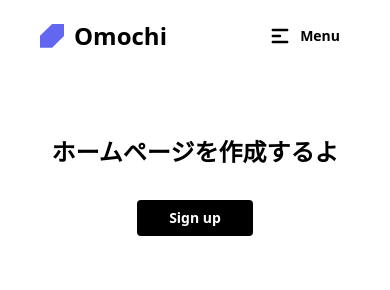
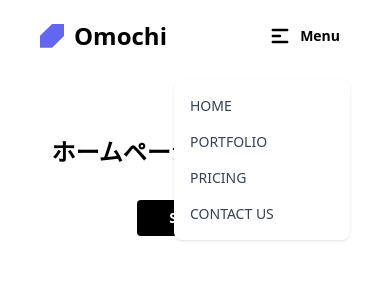
Before and after one commit to daiti0113/omochi-hp, a Next.js app: page / in a window 390 px wide. Both pictures are taken after a click on the button "Menu". Shown: the top 290 px of the page. Built offline with nearby package versions, Linux system fonts and the light colour scheme.

Commit message:
ハンバーガーメニューの中身を作成

```diff
--- a/components/organisms/Header.tsx
+++ b/components/organisms/Header.tsx
@@ -1,6 +1,9 @@
 import Link from "next/link"
+import { useState } from "react"
 
 export const Header = () => {
+    const [menuVisible, setMenuVisible] = useState(false)
+
     return (
         <header className="flex justify-between items-center py-4 md:py-8 px-10 md:px-20 lg:px-48">
             {/* <!-- logo - start --> */}
@@ -22,13 +25,34 @@ export const Header = () => {
             {/* <!-- nav - end --> */}
 
             {/* <!-- button - start --> */}
-            <button type="button" className="inline-flex items-center md:hidden hover:bg-gray-300 focus-visible:ring ring-indigo-300 active:text-gray-700 text-sm md:text-base font-semibold rounded-lg gap-2 px-2.5 py-2">
+            <button type="button" onClick={() => setMenuVisible(!menuVisible)} className="inline-flex items-center md:hidden hover:bg-gray-300 focus-visible:ring ring-indigo-300 active:text-gray-700 text-sm md:text-base font-semibold rounded-lg gap-2 px-2.5 py-2">
                 <svg xmlns="http://www.w3.org/2000/svg" className="h-6 w-6" viewBox="0 0 20 20" fill="currentColor">
                     <path fill-rule="evenodd" d="M3 5a1 1 0 011-1h12a1 1 0 110 2H4a1 1 0 01-1-1zM3 10a1 1 0 011-1h6a1 1 0 110 2H4a1 1 0 01-1-1zM3 15a1 1 0 011-1h12a1 1 0 110 2H4a1 1 0 01-1-1z" clip-rule="evenodd" />
                 </svg>
                 Menu
             </button>
             {/* <!-- button - end --> */}
+
+            {/* <!-- dropdown menu - start --> */}
+            {menuVisible && (
+                <div id="dropdownNavbar" className="absolute top-20 right-10 z-10 font-normal bg-white divide-y divide-gray-100 rounded-lg shadow w-44 dark:bg-gray-700 dark:divide-gray-600">
+                    <ul className="py-2 text-sm text-gray-700 dark:text-gray-400" aria-labelledby="dropdownLargeButton">
+                        <li>
+                            <Link href="/" className="block px-4 py-2 hover:bg-gray-100 dark:hover:bg-gray-600 dark:hover:text-white">HOME</Link>
+                        </li>
+                        <li>
+                            <Link href="/portfolio" className="block px-4 py-2 hover:bg-gray-100 dark:hover:bg-gray-600 dark:hover:text-white">PORTFOLIO</Link>
+                        </li>
+                        <li>
+                            <Link href="/pricing" className="block px-4 py-2 hover:bg-gray-100 dark:hover:bg-gray-600 dark:hover:text-white">PRICING</Link>
+                        </li>
+                        <li>
+                            <Link href="/contact-us" className="block px-4 py-2 hover:bg-gray-100 dark:hover:bg-gray-600 dark:hover:text-white">CONTACT US</Link>
+                        </li>
+                    </ul>
+                </div>
+            )}
+            {/* <!-- dropdown menu - end --> */}
         </header>
     )
 }
```
